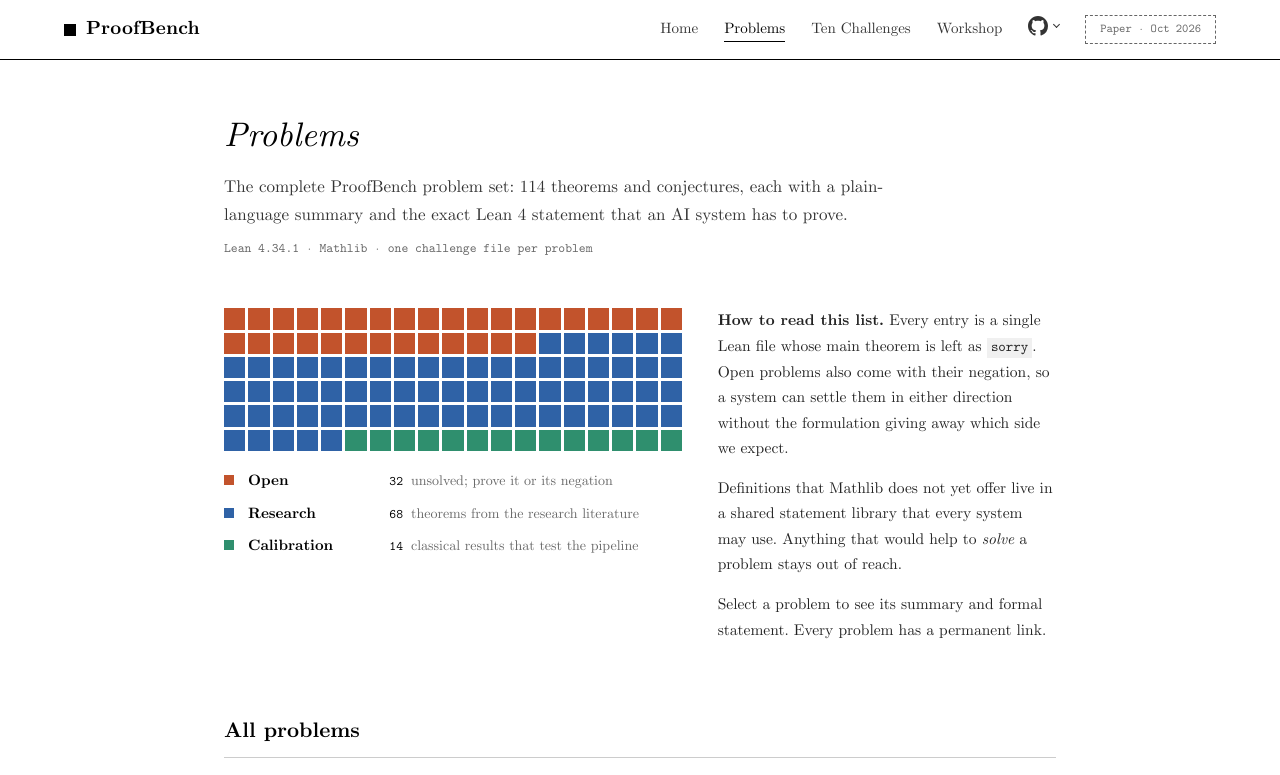
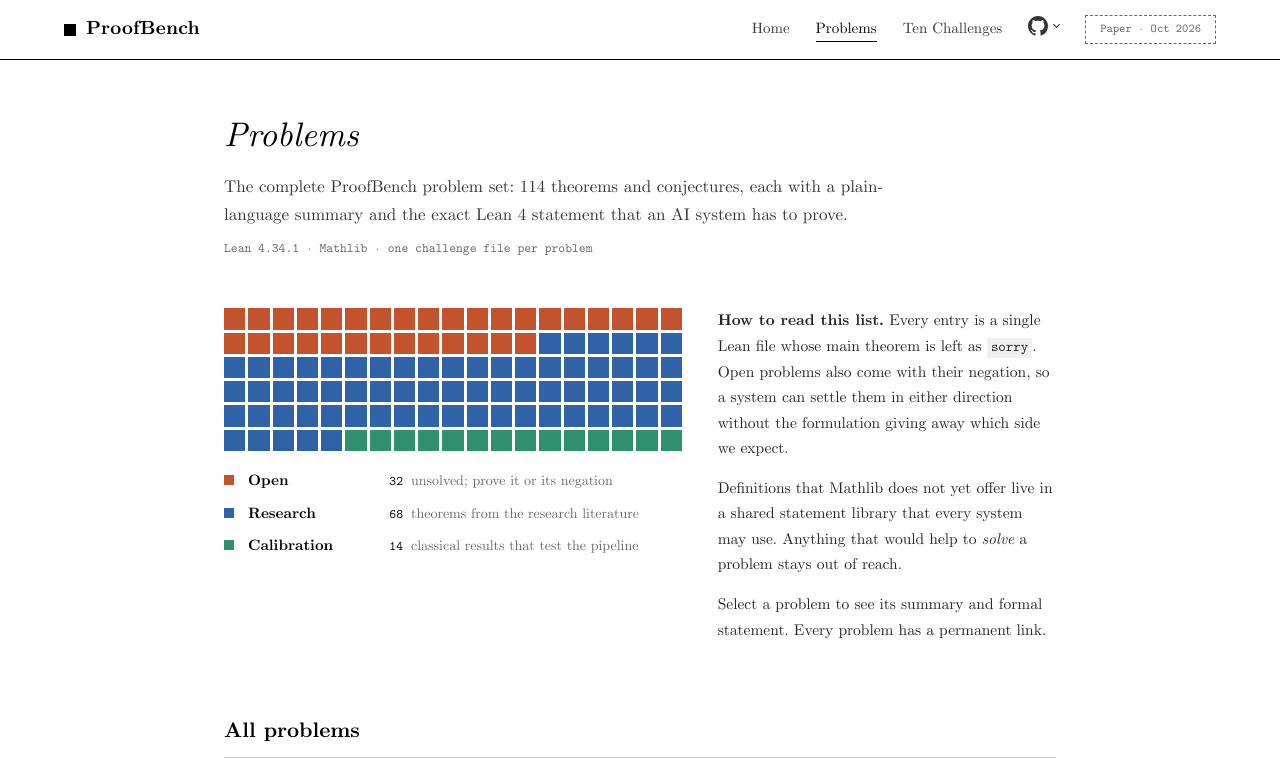
Before and after one commit to lp-bench/lp-bench.github.io, a plain HTML site: page problems.html in a window 1280 px wide. Shown: the top 775 px of the page. Drawn offline with Linux system fonts and the light colour scheme.

Commit message:
Header: remove the Workshop tab; the workshop opens from its card on the home page
Co-Authored-By: Claude Opus 5.5 <noreply@anthropic.com>

```diff
--- a/problems.html
+++ b/problems.html
@@ -24,7 +24,6 @@
         <li><a href="index.html">Home</a></li>
         <li><a href="problems.html" aria-current="page">Problems</a></li>
         <li><a href="ten-challenges.html">Ten Challenges</a></li>
-        <li><a href="index.html#workshop">Workshop</a></li>
         <li>
           <details class="gh-menu nav-gh">
             <summary aria-label="GitHub repositories" title="GitHub repositories"><svg class="gh-icon" viewBox="0 0 16 16" width="20" height="20" aria-hidden="true"><path d="M8 0C3.58 0 0 3.58 0 8c0 3.54 2.29 6.53 5.47 7.59.4.07.55-.17.55-.38 0-.19-.01-.82-.01-1.49-2.01.37-2.53-.49-2.69-.94-.09-.23-.48-.94-.82-1.13-.28-.15-.68-.52-.01-.53.63-.01 1.08.58 1.23.82.72 1.21 1.87.87 2.33.66.07-.52.28-.87.51-1.07-1.78-.2-3.64-.89-3.64-3.95 0-.87.31-1.59.82-2.15-.08-.2-.36-1.02.08-2.12 0 0 .67-.21 2.2.82.64-.18 1.32-.27 2-.27.68 0 1.36.09 2 .27 1.53-1.04 2.2-.82 2.2-.82.44 1.1.16 1.92.08 2.12.51.56.82 1.27.82 2.15 0 3.07-1.87 3.75-3.65 3.95.29.25.54.73.54 1.48 0 1.07-.01 1.93-.01 2.2 0 .21.15.46.55.38A8.013 8.013 0 0 0 16 8c0-4.42-3.58-8-8-8z"/></svg></summary>
```
Also changed, not shown: index.html (+0 -1 lines), ten-challenges.html (+0 -1 lines).
